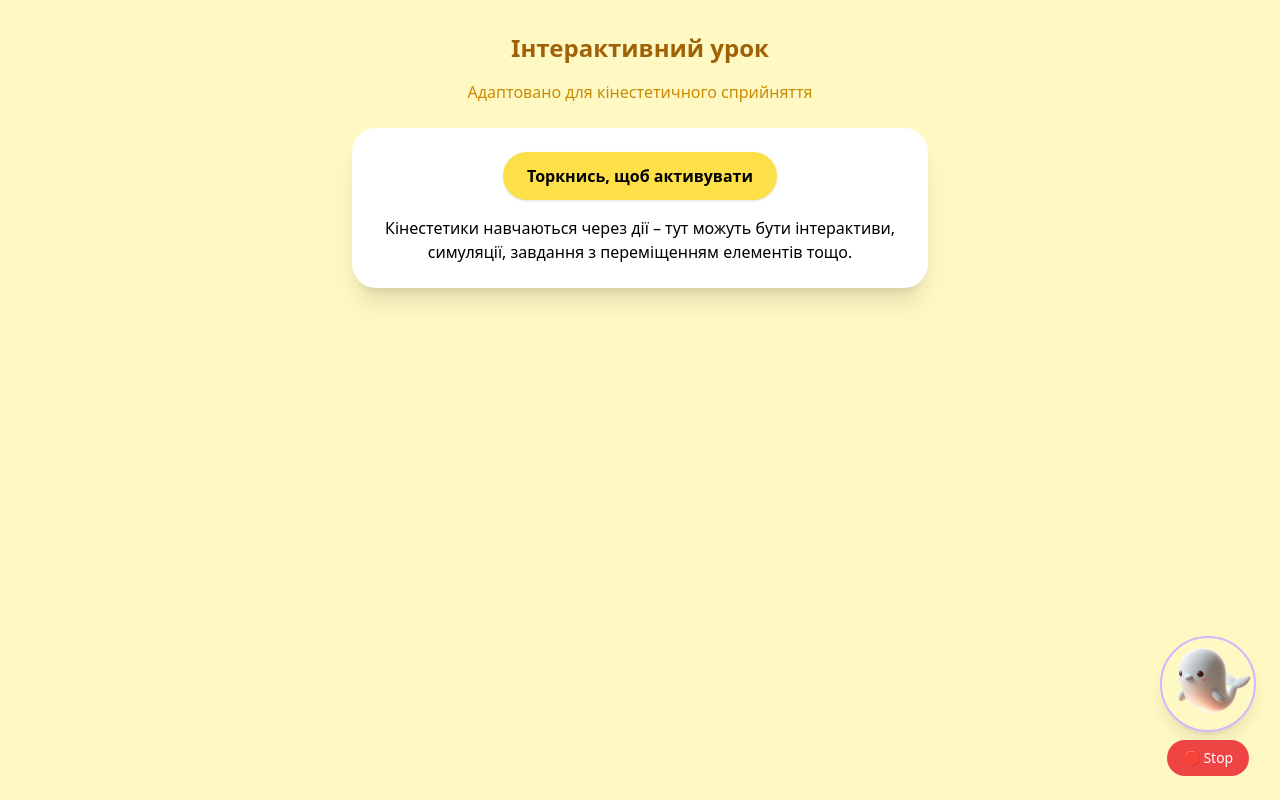
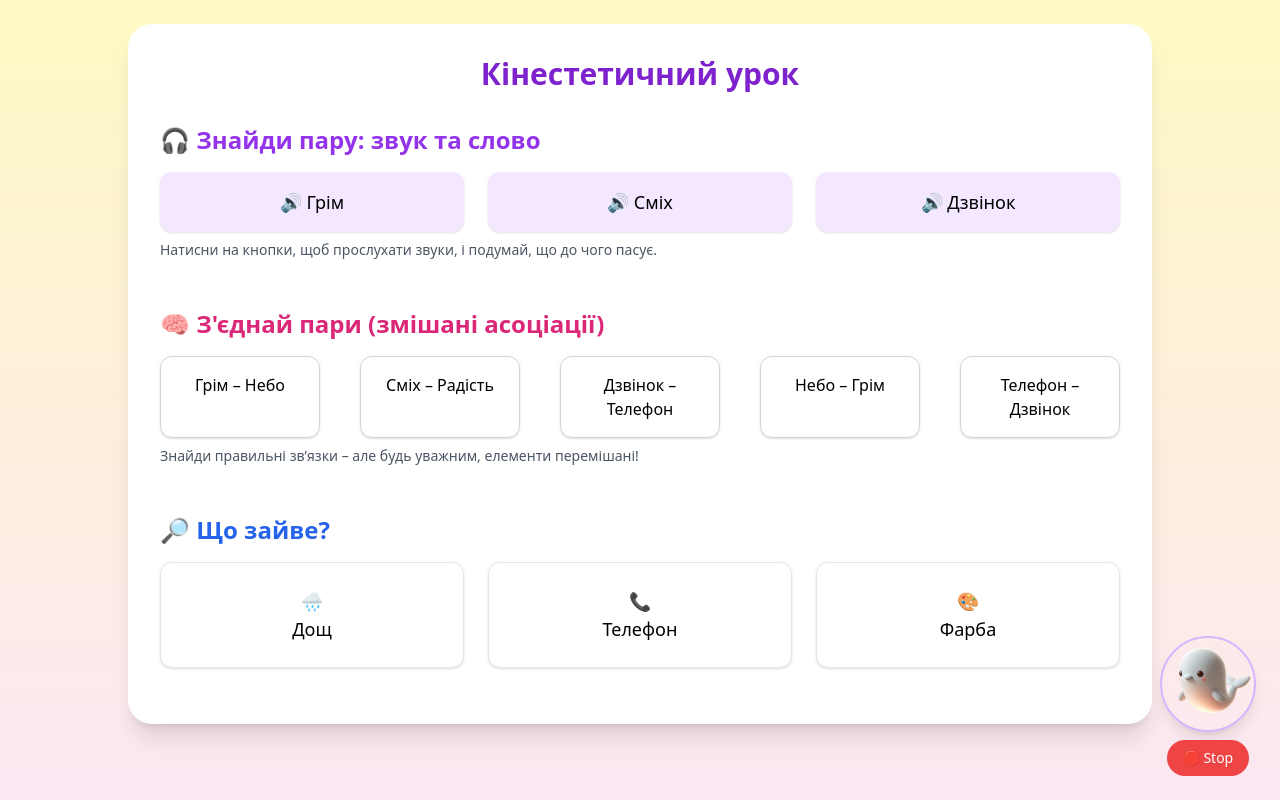
Before and after one commit to Milana-Budzanovska/learning, a React (Vite) app: page /kinesthetic in a window 1280 px wide. Built offline with nearby package versions, Linux system fonts and the light colour scheme; the HTML template or start-up script is replaced by a standard one.

Commit message:
Update KinestheticLesson.tsx

```diff
--- a/src/KinestheticLesson.tsx
+++ b/src/KinestheticLesson.tsx
@@ -1,13 +1,85 @@
-import React from "react";
+import React, { useState } from 'react';
 
-const KinestheticLesson = () => {
+const audioMap: Record<string, string> = {
+  "Грім": "https://www.soundjay.com/nature/thunder-1.mp3",
+  "Сміх": "https://www.soundjay.com/human/laugh-1.mp3",
+  "Дзвінок": "https://www.soundjay.com/phone/telephone-ring-1.mp3",
+};
+
+const oddOneOutOptions = [
+  { image: "🌧️", label: "Дощ", sound: "Грім" },
+  { image: "📞", label: "Телефон", sound: "Дзвінок" },
+  { image: "🎨", label: "Фарба", sound: "Тиша" }, // зайвий
+];
+
+const KinestheticLesson: React.FC = () => {
+  const [matchedSounds, setMatchedSounds] = useState<string[]>([]);
+  const [selectedOdd, setSelectedOdd] = useState<string | null>(null);
+
+  const playSound = (label: string) => {
+    const audio = new Audio(audioMap[label]);
+    audio.play();
+  };
+
+  const handleOddOneOut = (label: string) => {
+    setSelectedOdd(label);
+  };
+
   return (
-    <div className="min-h-screen bg-yellow-100 p-8 text-center">
-      <h1 className="text-2xl font-bold text-yellow-700 mb-4">Інтерактивний урок</h1>
-      <p className="mb-6 text-yellow-600">Адаптовано для кінестетичного сприйняття</p>
-      <div className="bg-white p-6 rounded-3xl shadow-xl max-w-xl mx-auto">
-        <button className="bg-yellow-300 px-6 py-3 rounded-full shadow font-bold hover:bg-yellow-400 transition">Торкнись, щоб активувати</button>
-        <p className="mt-4">Кінестетики навчаються через дії – тут можуть бути інтерактиви, симуляції, завдання з переміщенням елементів тощо.</p>
+    <div className="min-h-screen bg-gradient-to-b from-yellow-100 to-pink-100 p-6 font-sans">
+      <div className="max-w-5xl mx-auto bg-white rounded-3xl shadow-xl p-8">
+        <h1 className="text-3xl font-bold text-purple-700 text-center mb-8">Кінестетичний урок</h1>
+
+        {/* Вправа 1: Асоціація звук-слово */}
+        <section className="mb-12">
+          <h2 className="text-2xl font-bold text-purple-600 mb-4">🎧 Знайди пару: звук та слово</h2>
+          <div className="grid grid-cols-3 gap-6">
+            {Object.keys(audioMap).map((label, idx) => (
+              <button
+                key={idx}
+                onClick={() => playSound(label)}
+                className="bg-purple-100 hover:bg-purple-200 p-4 rounded-xl shadow text-lg"
+              >
+                🔊 {label}
+              </button>
+            ))}
+          </div>
+          <p className="text-sm text-gray-600 mt-2">Натисни на кнопки, щоб прослухати звуки, і подумай, що до чого пасує.</p>
+        </section>
+
+        {/* Вправа 2: Хаотичні пари */}
+        <section className="mb-12">
+          <h2 className="text-2xl font-bold text-pink-600 mb-4">🧠 З'єднай пари (змішані асоціації)</h2>
+          <div className="flex flex-wrap justify-between gap-4">
+            <div className="bg-white p-4 rounded-xl border border-gray-300 w-40 text-center shadow hover:bg-green-50 cursor-pointer">Грім – Небо</div>
+            <div className="bg-white p-4 rounded-xl border border-gray-300 w-40 text-center shadow hover:bg-green-50 cursor-pointer">Сміх – Радість</div>
+            <div className="bg-white p-4 rounded-xl border border-gray-300 w-40 text-center shadow hover:bg-green-50 cursor-pointer">Дзвінок – Телефон</div>
+            <div className="bg-white p-4 rounded-xl border border-gray-300 w-40 text-center shadow hover:bg-green-50 cursor-pointer">Небо – Грім</div>
+            <div className="bg-white p-4 rounded-xl border border-gray-300 w-40 text-center shadow hover:bg-green-50 cursor-pointer">Телефон – Дзвінок</div>
+          </div>
+          <p className="text-sm text-gray-600 mt-2">Знайди правильні зв’язки – але будь уважним, елементи перемішані!</p>
+        </section>
+
+        {/* Вправа 3: Що зайве? */}
+        <section className="mb-6">
+          <h2 className="text-2xl font-bold text-blue-600 mb-4">🔎 Що зайве?</h2>
+          <div className="grid grid-cols-3 gap-6">
+            {oddOneOutOptions.map((item, idx) => (
+              <button
+                key={idx}
+                onClick={() => handleOddOneOut(item.label)}
+                className={`p-6 border rounded-xl shadow text-center text-lg hover:bg-blue-100 ${selectedOdd === item.label ? 'bg-blue-200' : 'bg-white'}`}
+              >
+                {item.image} <br /> {item.label}
+              </button>
+            ))}
+          </div>
+          {selectedOdd && (
+            <p className="mt-4 text-lg font-semibold text-center">
+              {selectedOdd === 'Фарба' ? '✅ Правильно! Фарба не має звуку.' : '❌ Спробуй ще раз!'}
+            </p>
+          )}
+        </section>
       </div>
     </div>
   );
```
